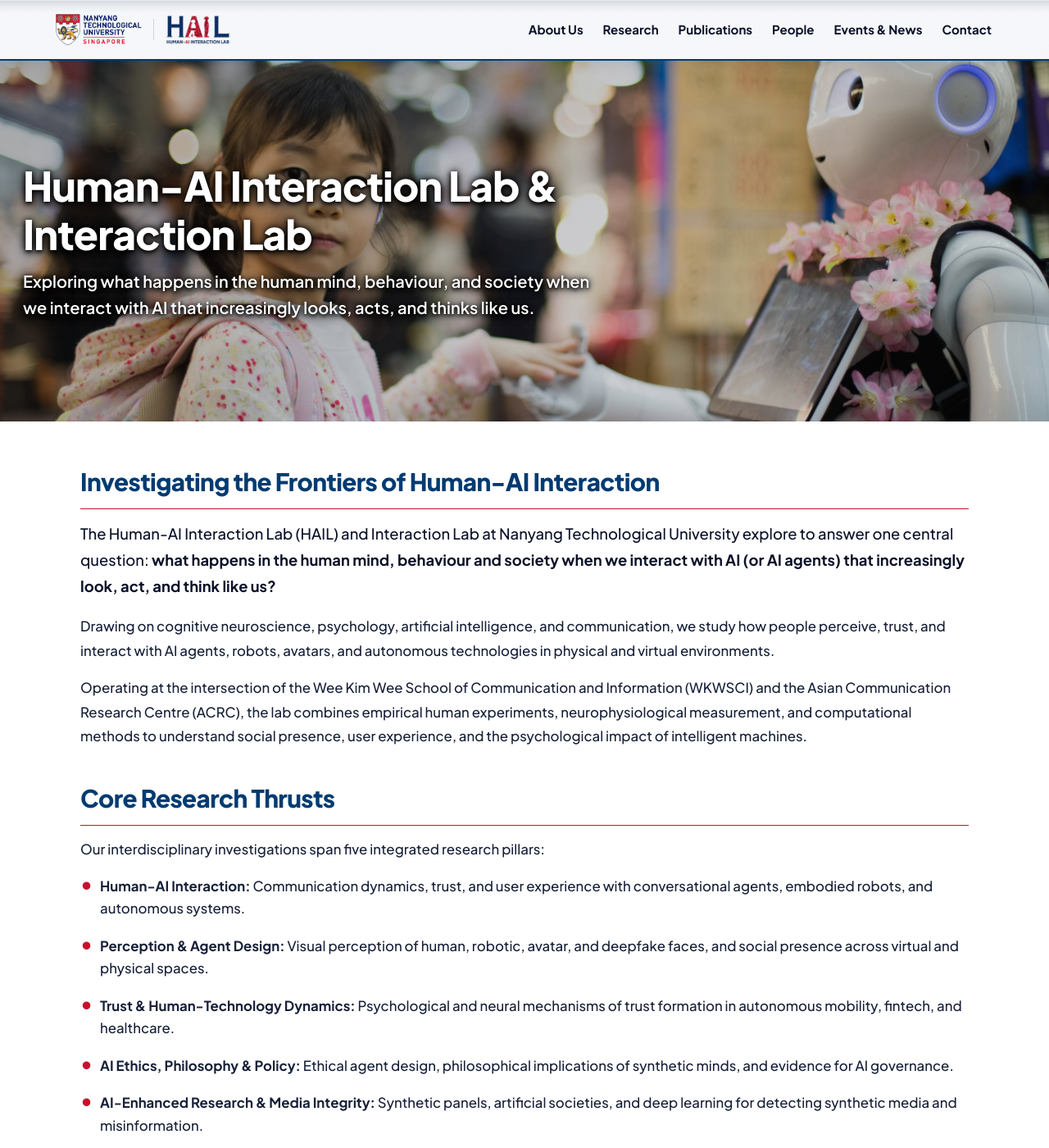
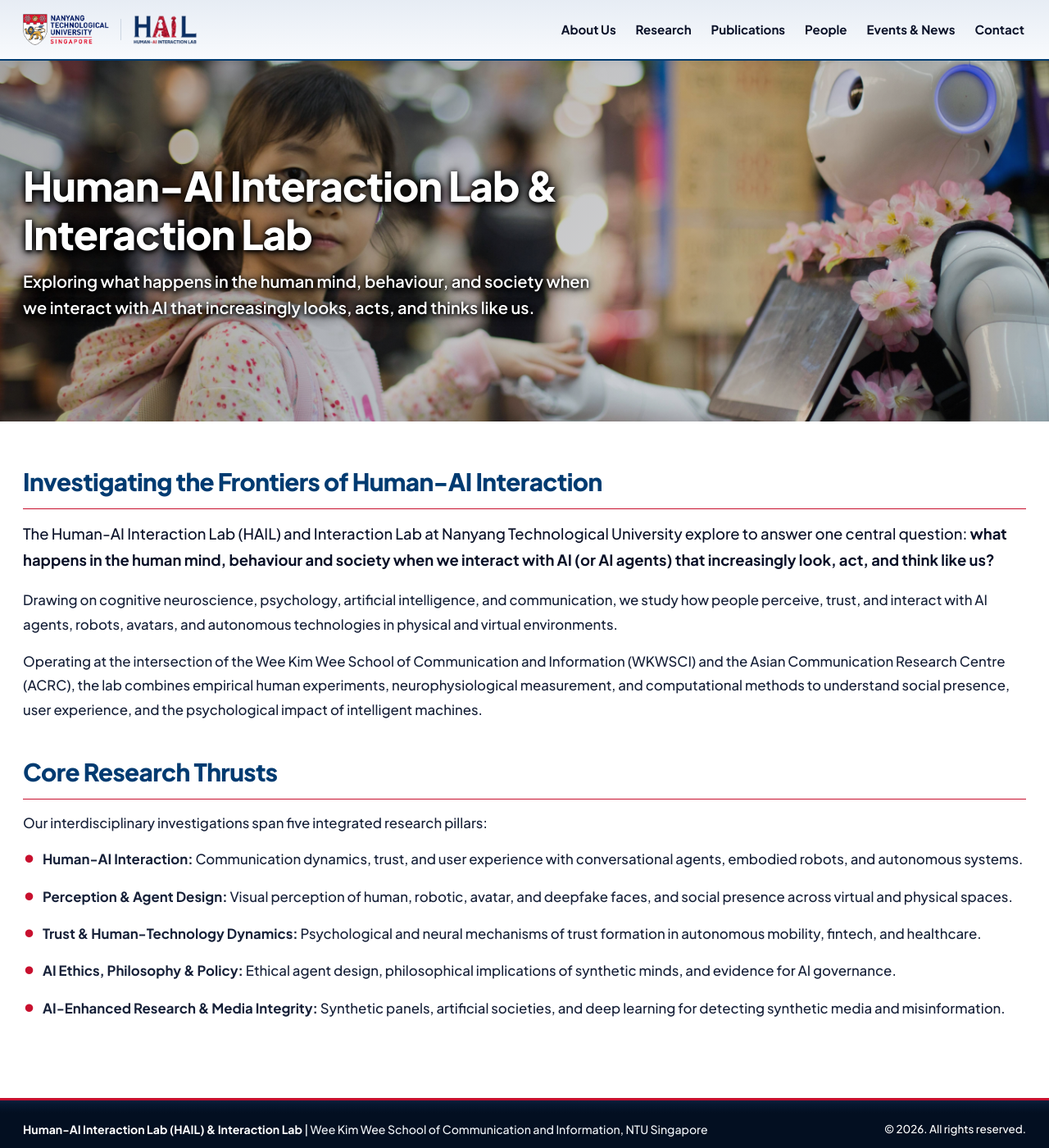
Before and after one commit to profkwanminlee/hail, a Jekyll site: the page built from index.md, in a window 1280 px wide and 1400 px high. Shown: the whole window at 82% size. Built offline with Jekyll 4.4.1, drawn with Linux system fonts in a browser that asks for light colours; a style sheet for code colours, icons or effects is not loaded; some of the changed text lies outside the part shown.

Commit message:
Smooth navbar gradient, widen layout to 1320px, whiten footer text, and simplify rights text

```diff
--- a/_includes/footer.html
+++ b/_includes/footer.html
@@ -7,7 +7,7 @@
       <strong>Human-AI Interaction Lab (HAIL) &amp; Interaction Lab</strong> | Wee Kim Wee School of Communication and Information, NTU Singapore
     </div>
     <div class="footer-simple__right">
-      &copy; {{ 'now' | date: "%Y" }}. All rights reserved. &bull; <a href="https://www.ntu.edu.sg" target="_blank" rel="noopener noreferrer">NTU Singapore</a>
+      &copy; {{ 'now' | date: "%Y" }}. All rights reserved.
     </div>
   </div>
 </footer>
--- a/assets/css/main.css
+++ b/assets/css/main.css
@@ -32,7 +32,7 @@
 
   /* Sizing & Elevation */
   --navbar-height: 74px;
-  --max-width: 1140px;
+  --max-width: 1320px;
   --radius-xs: 4px;
   --radius-sm: 6px;
   --radius-md: 10px;
@@ -144,34 +144,30 @@
   height: var(--navbar-height);
   background: linear-gradient(
     180deg,
-    rgba(0, 35, 71, 0.18) 0%,
-    rgba(0, 35, 71, 0.08) 12%,
-    rgba(244, 246, 249, 0.88) 22%,
-    rgba(244, 246, 249, 0.92) 100%
+    rgba(230, 236, 244, 0.97) 0%,
+    rgba(248, 250, 253, 0.97) 100%
   );
-  backdrop-filter: blur(20px) saturate(160%);
-  -webkit-backdrop-filter: blur(20px) saturate(160%);
+  backdrop-filter: blur(12px) saturate(130%);
+  -webkit-backdrop-filter: blur(12px) saturate(130%);
   z-index: 1000;
   transition: box-shadow var(--transition-fast), background var(--transition-fast);
   border-bottom: 2.5px solid var(--ntu-navy);
-  box-shadow: 0 4px 16px rgba(0, 35, 71, 0.08), inset 0 1px 0 rgba(255, 255, 255, 0.45);
+  box-shadow: 0 2px 10px rgba(0, 35, 71, 0.05);
 }
 
 .navbar--scrolled {
   background: linear-gradient(
     180deg,
-    rgba(0, 35, 71, 0.22) 0%,
-    rgba(0, 35, 71, 0.10) 12%,
-    rgba(240, 243, 248, 0.94) 22%,
-    rgba(240, 243, 248, 0.97) 100%
+    rgba(224, 232, 242, 0.98) 0%,
+    rgba(244, 247, 251, 0.98) 100%
   );
-  backdrop-filter: blur(20px) saturate(160%);
-  -webkit-backdrop-filter: blur(20px) saturate(160%);
-  box-shadow: 0 4px 18px rgba(0, 35, 71, 0.12), inset 0 1px 0 rgba(255, 255, 255, 0.45);
+  backdrop-filter: blur(12px) saturate(130%);
+  -webkit-backdrop-filter: blur(12px) saturate(130%);
+  box-shadow: 0 4px 14px rgba(0, 35, 71, 0.08);
 }
 
 .navbar__inner {
-  max-width: 1200px;
+  max-width: 1320px;
   height: 100%;
   margin: 0 auto;
   padding: 0 1.75rem;
@@ -1199,16 +1195,20 @@
 }
 
 .footer-simple {
-  max-width: 1200px;
+  max-width: 1320px;
   margin: 0 auto;
   padding: 1.5rem 1.75rem;
   display: flex;
   justify-content: space-between;
   align-items: center;
   font-size: 0.88rem;
-  color: #A3B8CC;
+  color: #F1F5F9;
   flex-wrap: wrap;
   gap: 12px;
+}
+
+.footer-simple__left {
+  color: #F1F5F9;
 }
 
 .footer-simple__left strong {
@@ -1217,7 +1217,7 @@
 
 .footer-simple__right {
   font-size: 0.84rem;
-  color: #8CA0B8;
+  color: #FFFFFF;
 }
 
 .footer-simple__right a {
```
